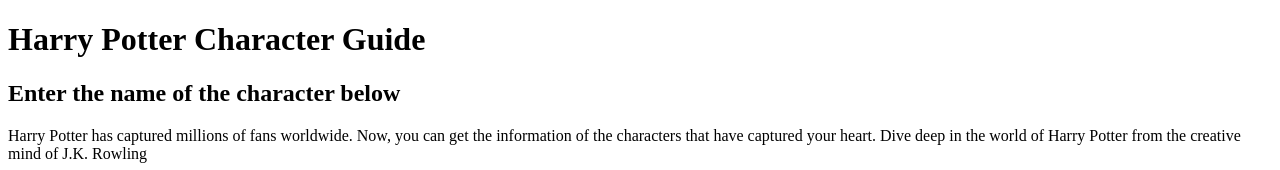
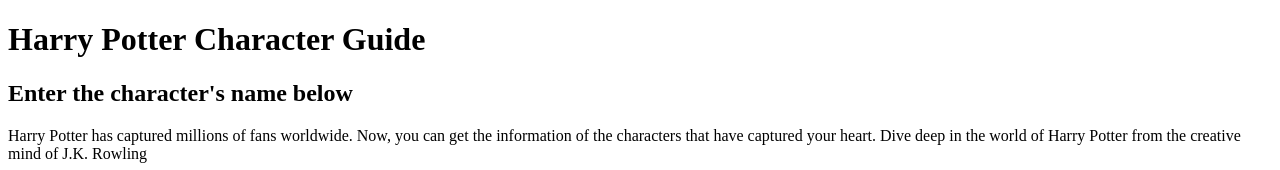
Before and after one commit to TMJSMC53/harry-potter-crud-app, a plain HTML site: page index.html in a window 1280 px wide. Shown: the top 170 px of the page. Drawn offline with Linux system fonts and the light colour scheme.

Commit message:
updated instructions

```diff
--- a/index.html
+++ b/index.html
@@ -10,7 +10,7 @@
 
 <body>
   <h1>Harry Potter Character Guide</h1>
-  <h2>Enter the name of the character below</h2>
+  <h2>Enter the character's name below</h2>
   <p>Harry Potter has captured millions of fans worldwide. Now, you can get the information of the characters that have
     captured your heart. Dive deep in the world of Harry Potter from the creative mind of J.K. Rowling</p>
   <input type="text">
```
